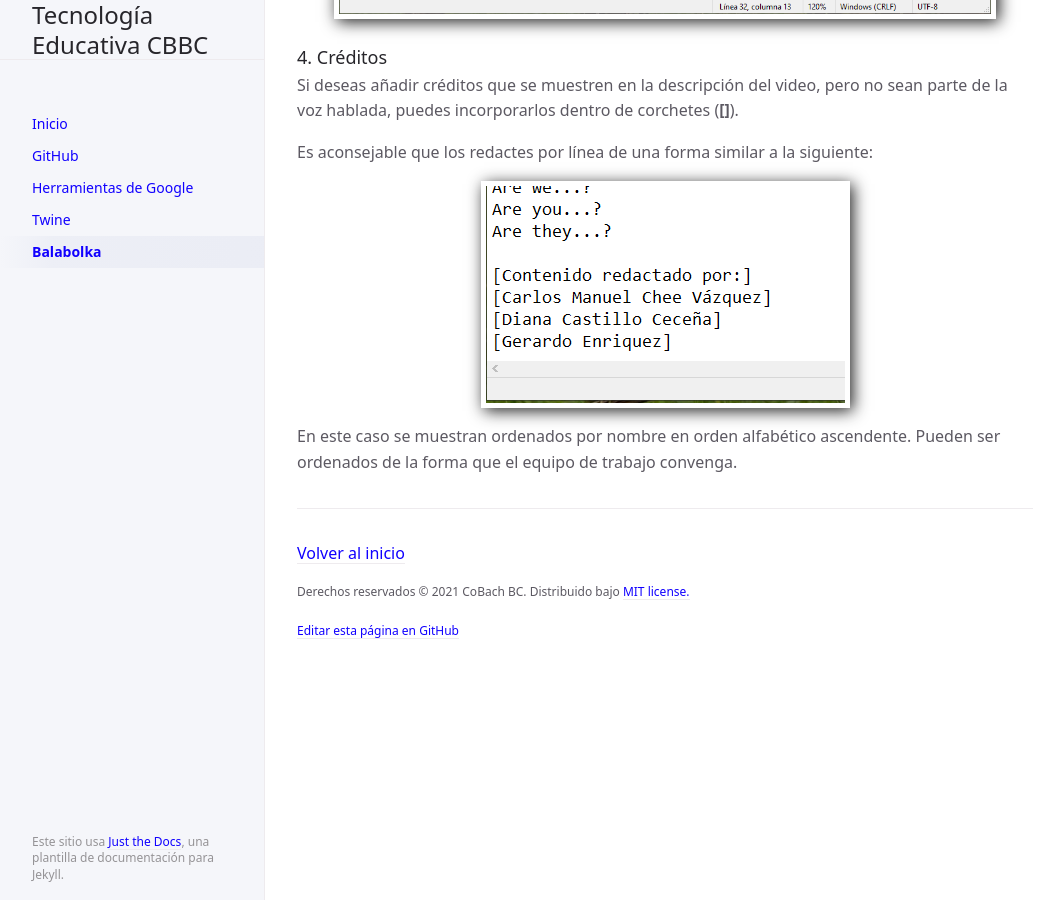
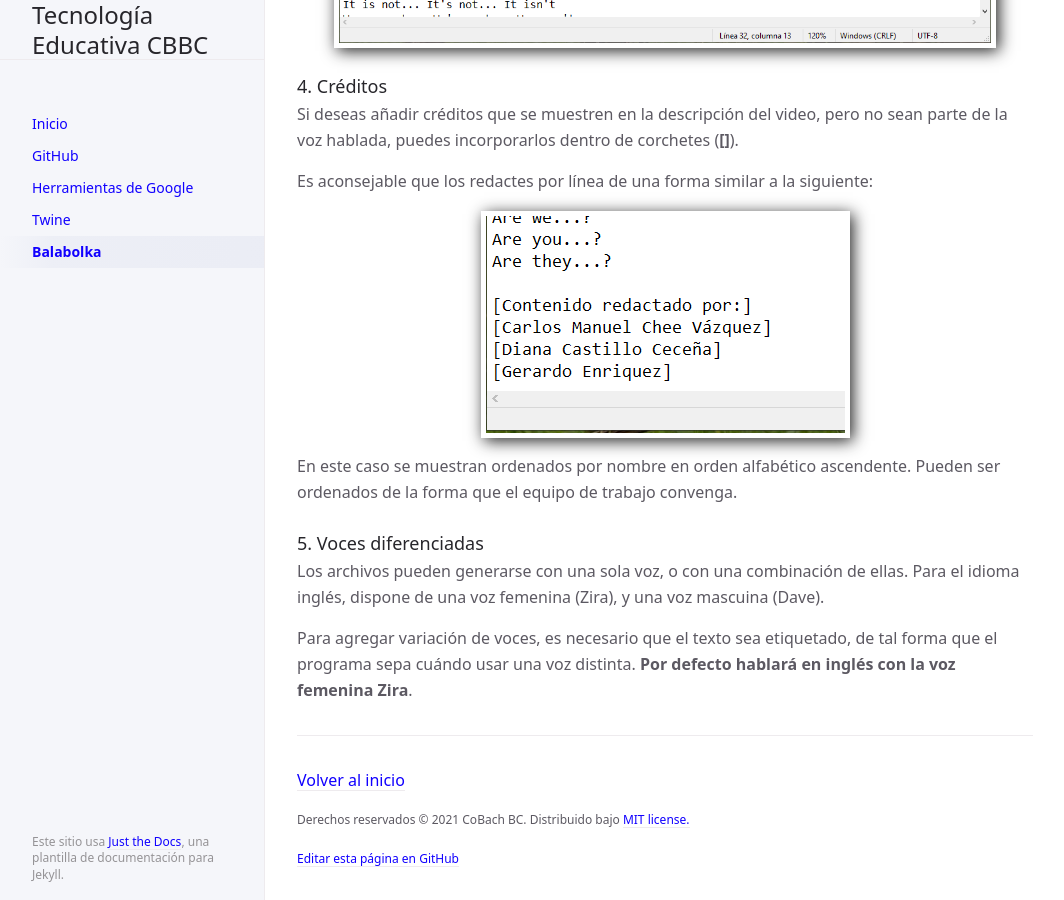
Before and after one commit to CoBachBC/demo, a Jekyll site: the page built from docs/balabolka.md, in a window 1280 px wide and 900 px high, scrolled down 6696 px. Shown: the whole window, without its empty margins (107-1171 px from the left). Built offline with Jekyll 4.4.1, drawn with Linux system fonts in a browser that asks for light colours; some of the changed text lies outside the part shown.

Commit message:
Update balabolka.md

```diff
--- a/docs/balabolka.md
+++ b/docs/balabolka.md
@@ -139,3 +139,9 @@ Es aconsejable que los redactes por línea de una forma similar a la siguiente:
 ![](/assets/images/balabolka-01-11.png){: .img-tutorial-h}
 
 En este caso se muestran ordenados por nombre en orden alfabético ascendente. Pueden ser ordenados de la forma que el equipo de trabajo convenga.
+
+### 5. Voces diferenciadas
+
+Los archivos pueden generarse con una sola voz, o con una combinación de ellas. Para el idioma inglés, dispone de una voz femenina (Zira), y una voz mascuina (Dave).
+
+Para agregar variación de voces, es necesario que el texto sea etiquetado, de tal forma que el programa sepa cuándo usar una voz distinta. **Por defecto hablará en inglés con la voz femenina Zira**.
```
